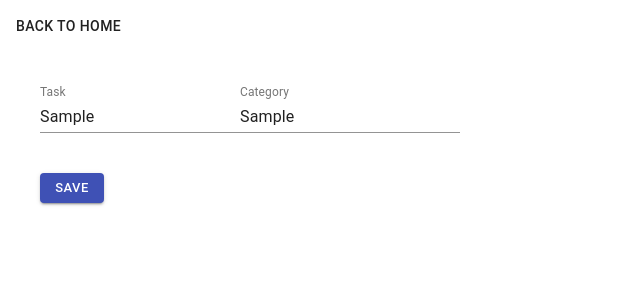
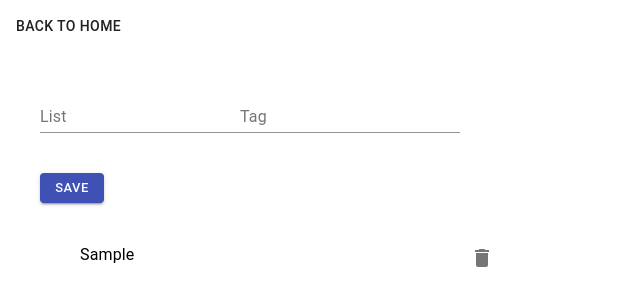
Before and after one commit to yiyeum/react-youtube-materials, a React (Create React App) app: page /reducer in a window 1280 px wide. Both pictures are taken after typing "Sample", "Sample" into the empty fields and a click on the button "SAVE". Shown: the top 306 px of the page, without its empty margins (0-640 px from the left). Built offline with nearby package versions, Linux system fonts and the light colour scheme.

Commit message:
feat: display / delete list

```diff
--- a/src/containers/Reducer/Reducer.tsx
+++ b/src/containers/Reducer/Reducer.tsx
@@ -1,31 +1,50 @@
 import React, { useReducer, useState } from 'react'
-import { Box, Button, TextField, Grid } from '@material-ui/core'
+import { Box, Button, TextField, Grid, IconButton, Typography } from '@material-ui/core'
+import DeleteIcon from '@material-ui/icons/Delete'
+import { Link } from 'react-router-dom'
+import { uid } from 'react-uid'
 import { DEFAULT_URL } from '../../constants'
-import { Link } from 'react-router-dom'
+
+interface IList {
+    id: string
+    name: string
+    tag: string
+}
 
 interface IState {
-    task: string[]
-    category: string[]
+    list: IList[]
 }
 
 type ActionType =
-    | { type: 'save'; task: string; category: string }
+    | { type: 'save'; id: string; list: string; tag: string; }
+    | { type: 'delete'; id: string }
 
 const initialState: IState = {
-    task: [],
-    category: []
+    list: []
 }
 
-const reducer = (state: IState, action: ActionType) => {
+const reducer = (state: IState, action: ActionType): IState => {
     switch (action.type) {
         case 'save':
-            return { task: [...state.task, action.task], category: [...state.category, action.category] }
+            return { list: [...state.list, { id: action.id, name: action.list, tag: action.tag }] }
+        case 'delete':
+            return { list: [...state.list.filter(item => item.id !== action.id)] }
     }
 }
 
 export const Reducer = () => {
     const [state, dispatch] = useReducer(reducer, initialState)
-    const [form, setForm] = useState({ task: '', category: '' })
+    const [form, setForm] = useState({ list: '', tag: '' })
+
+    const saveForm = () => {
+        const formattedList: string = form.list.trim()
+        const formattedTag: string = form.tag.trim()
+
+        if (formattedList.length > 0 && formattedTag.length > 0) {
+            dispatch({ type: 'save', id: uid(form), list: form.list, tag: form.tag })
+            setForm({ list: '', tag: '' })
+        }
+    }
 
     return (
         <>
@@ -35,10 +54,10 @@ export const Reducer = () => {
             <Box m={5}>
                 <Grid container>
                     <Grid item md={2}>
-                        <TextField label='Task' value={form.task} onChange={(e: React.ChangeEvent<HTMLInputElement>) => { setForm({ ...form, 'task': e.target.value }) }} />
+                        <TextField label='List' value={form.list} onChange={(e: React.ChangeEvent<HTMLInputElement>) => { setForm({ ...form, 'list': e.target.value }) }} />
                     </Grid>
                     <Grid item md={5}>
-                        <TextField label='Category' value={form.category} onChange={(e: React.ChangeEvent<HTMLInputElement>) => { setForm({ ...form, 'category': e.target.value }) }} />
+                        <TextField label='Tag' value={form.tag} onChange={(e: React.ChangeEvent<HTMLInputElement>) => { setForm({ ...form, 'tag': e.target.value }) }} />
                     </Grid>
                 </Grid>
             </Box>
@@ -47,11 +66,34 @@ export const Reducer = () => {
                     variant='contained'
                     size='small'
                     color='primary'
-                    onClick={() => dispatch({ type: 'save', task: form.task, category: form.category })}
+                    onClick={saveForm}
                 >
                     Save
                 </Button>
             </Box>
+            <Box m={5}>
+                <ul>
+                    {
+                        state.list.length > 0 &&
+                        state.list.map((item: IList) => (
+                            <Grid container key={item.id}>
+                                <Grid item md={4}>
+                                    <Typography variant='body1'>{item.name}</Typography>
+                                </Grid>
+                                <Grid item md={2}>
+                                    <IconButton
+                                        size="small"
+                                        aria-label="delete"
+                                        onClick={() => dispatch({ type: 'delete', id: item.id })}
+                                    >
+                                        <DeleteIcon />
+                                    </IconButton>
+                                </Grid>
+                            </Grid>
+                        ))
+                    }
+                </ul>
+            </Box>
         </>
     )
 }
```
